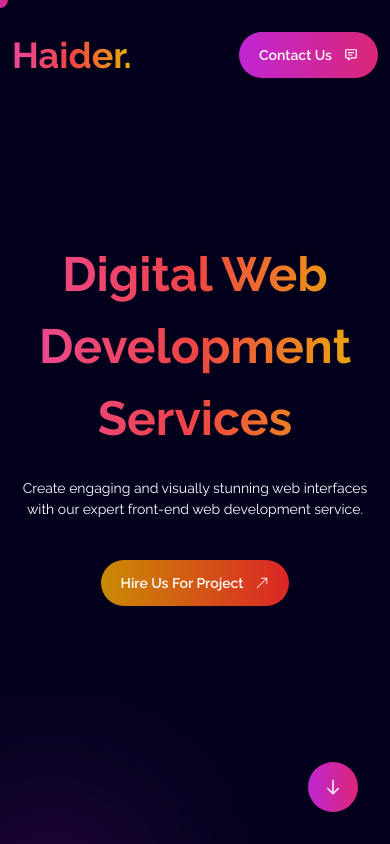
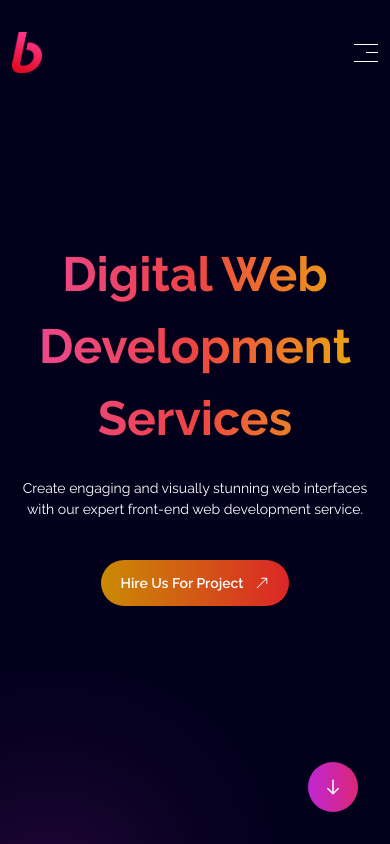
Before and after one commit to haiderhossain10/next-js, a Next.js app: page / in a window 390 px wide. Shown: the top 844 px of the page. Built offline with nearby package versions, Linux system fonts and the light colour scheme.

Commit message:
logo added & sticky menu done

```diff
--- a/components/CursorPointer.jsx
+++ b/components/CursorPointer.jsx
@@ -27,6 +27,7 @@ export default function CursorPointer() {
             }
         });
     }, []);
+
     return (
         <>
             <div
@@ -35,7 +36,7 @@ export default function CursorPointer() {
                     isHovered
                         ? "h-[80px] w-[80px] backdrop-invert"
                         : "h-[16px] w-[16px]  bg-gradient-to-r from-fuchsia-600 to-pink-600"
-                }  rounded-full fixed pointer-events-none transform -translate-x-1/2 -translate-y-1/2 transition-all duration-75 z-40`}
+                }  rounded-full fixed pointer-events-none transform -translate-x-1/2 -translate-y-1/2 transition-all duration-75 z-[100] hidden lg:block`}
                 style={{
                     top: `${getPosition.y}px`,
                     left: `${getPosition.x}px`,
--- a/components/header/Header.jsx
+++ b/components/header/Header.jsx
@@ -1,22 +1,34 @@
 import navigation from "@/data/navigation";
+import useSticky from "@/hooks/useSticky";
+import Image from "next/image";
 import Link from "next/link";
 import { BiMessageDetail } from "react-icons/bi";
 
 export default function Header() {
+    const sticky = useSticky("200");
+
     return (
         <>
-            <nav className="py-8 absolute left-0 right-0 top-0">
+            <nav
+                className={`left-0 right-0 top-0 transition-all duration-150 z-50 ${
+                    sticky
+                        ? "fixed bg-[#090625] py-4 shadow-lg"
+                        : "absolute py-8"
+                }`}
+            >
                 <div className="container">
                     <div className="flex items-center justify-between">
                         <div>
                             <Link href="/">
-                                <h2 className="text-4xl font-bold text-transparent bg-clip-text bg-gradient-to-r from-pink-500 via-red-500 to-yellow-500">
-                                    Haider.
-                                </h2>
+                                <Image
+                                    src="/assets/images/logo.png"
+                                    height={30}
+                                    width={30}
+                                />
                             </Link>
                         </div>
-                        <div className="lg:flex items-center gap-8">
-                            <ul className="hidden lg:flex items-center gap-8">
+                        <div className="hidden lg:flex items-center gap-8">
+                            <ul className="lg:flex items-center gap-8">
                                 {navigation?.map((nav) => (
                                     <li key={nav.id}>
                                         <Link
@@ -36,6 +48,11 @@ export default function Header() {
                                 </div>
                             </button>
                         </div>
+                        <button className="h-[18px] w-[24px] lg:hidden flex flex-col justify-between">
+                            <span className="h-[1px] w-full bg-white"></span>
+                            <span className="h-[1px] w-1/2 ml-auto bg-white"></span>
+                            <span className="h-[1px] w-full bg-white"></span>
+                        </button>
                     </div>
                 </div>
             </nav>
--- /dev/null
+++ b/hooks/useSticky.js
@@ -0,0 +1,16 @@
+import { useEffect, useState } from "react";
+
+export default function useSticky(y = 30) {
+    const [isSticky, setSticky] = useState(false);
+
+    useEffect(() => {
+        window.addEventListener("scroll", (e) => {
+            if (window.pageYOffset > y) {
+                return setSticky(true);
+            }
+            return setSticky(false);
+        });
+    }, []);
+
+    return isSticky;
+}
--- a/pages/_document.js
+++ b/pages/_document.js
@@ -23,6 +23,7 @@ export default function Document() {
                     href="https://fonts.googleapis.com/css2?family=Raleway:wght@400;600;700&display=swap"
                     rel="stylesheet"
                 />
+                <title>baazigar-theme</title>
             </Head>
             <body>
                 <Main />
```
Also changed, not shown: public/assets/images/logo.png (added).
